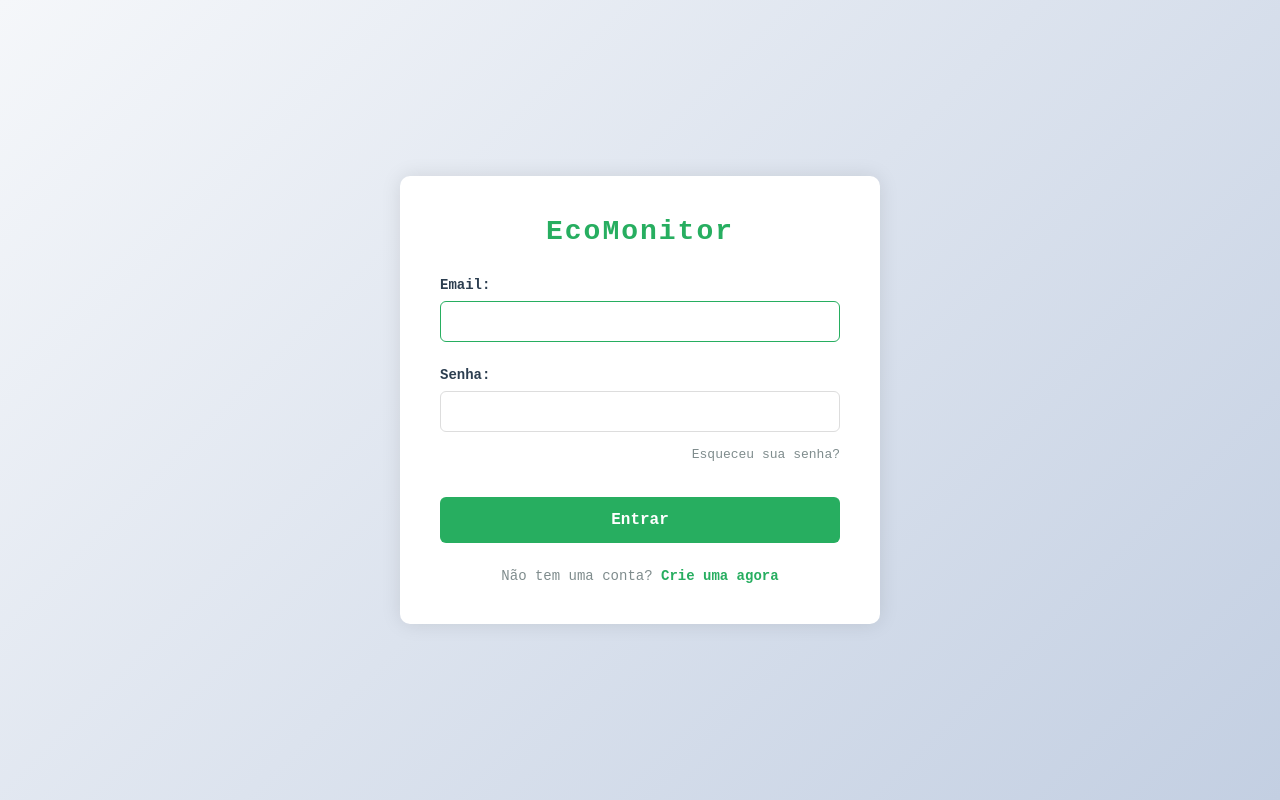
After one commit to Lusgago/Eco_Monitor, a PHP site: page /login.php in a window 1280 px wide. The commit adds this page. Run offline with PHP 8.4, Linux system fonts and the light colour scheme.

Commit message:
Atualizando repositório

```diff
--- /dev/null
+++ b/conection.php
@@ -0,0 +1,15 @@
+<?php
+//credenciais do PHPMyAdmin para conexão com o banco de dados via PHP
+$servername = "localhost";
+$username = "root";
+$password = "";
+$dbname = "usuários";
+
+//conexão com banco de dados
+$conexao = new mysqli($servername, $username, $password, $dbname);
+
+//verifica se a conexão foi bem sucedida
+if ($conexao -> connect_error){
+    die("Erro na conexão:" . $conexao -> connect_error);
+}
+?>
--- /dev/null
+++ b/login.php
@@ -0,0 +1,233 @@
+<?php
+// login.php
+session_start();
+
+// Se o usuário já estiver logado, redireciona para index.php
+if (isset($_SESSION['loggedin'])) {
+    header("Location: index.php");
+    exit();
+}
+
+include("conection.php");
+
+// Verifica se o formulário foi submetido
+if ($_SERVER["REQUEST_METHOD"] == "POST") {
+    $email = $conexao->real_escape_string($_POST['email']);
+    $senha = $_POST['senha']; // Não precisa escapar aqui, pois será usado apenas no password_verify
+
+    // Consulta SQL para buscar o hash da senha
+    $sql = "SELECT id, nome, email, senha FROM users WHERE email = ?";
+    $stmt = $conexao->prepare($sql);
+    $stmt->bind_param("s", $email);
+    $stmt->execute();
+    $result = $stmt->get_result();
+
+    if ($result->num_rows > 0) {
+        // Usuário encontrado
+        $user = $result->fetch_assoc();
+        $senha_hash = $user['senha']; // Hash da senha armazenada no banco
+
+        // Verifica se a senha inserida corresponde ao hash
+        if (password_verify($senha, $senha_hash)) {
+            // Login bem-sucedido
+            $_SESSION['loggedin'] = true;
+            $_SESSION['user_id'] = $user['id'];
+            $_SESSION['user_name'] = $user['nome'];
+            $_SESSION['email'] = $user['email'];
+
+            header("Location: index.php");
+            exit();
+        } else {
+            $erro = "Senha incorreta!";
+        }
+    } else {
+        $erro = "Usuário não encontrado!";
+    }
+}
+?>
+
+<!DOCTYPE html>
+<html lang="pt-BR">
+<head>
+    <meta charset="UTF-8">
+    <meta name="viewport" content="width=device-width, initial-scale=1.0">
+    <title>EcoMonitor - Login</title>
+    <style>
+        body {
+            font-family: 'Courier New', monospace;
+            background-color: #f0f0f0;
+            margin: 0;
+            padding: 0;
+            display: flex;
+            justify-content: center;
+            align-items: center;
+            height: 100vh;
+            background-image: linear-gradient(135deg, #f5f7fa 0%, #c3cfe2 100%);
+        }
+
+        .login-container {
+            background: white;
+            padding: 40px;
+            border-radius: 10px;
+            box-shadow: 0 0 20px rgba(0, 0, 0, 0.1);
+            width: 100%;
+            max-width: 400px;
+            text-align: center;
+            animation: fadeIn 0.5s ease-in-out;
+        }
+
+        @keyframes fadeIn {
+            from { opacity: 0; transform: translateY(-20px); }
+            to { opacity: 1; transform: translateY(0); }
+        }
+
+        .logo {
+            color: #27ae60;
+            font-size: 28px;
+            font-weight: bold;
+            margin-bottom: 30px;
+            letter-spacing: 2px;
+        }
+
+        .input-group {
+            margin-bottom: 25px;
+            text-align: left;
+        }
+
+        .input-group label {
+            display: block;
+            margin-bottom: 8px;
+            font-weight: bold;
+            color: #2c3e50;
+            font-size: 14px;
+        }
+
+        .input-group input {
+            width: 100%;
+            padding: 12px 15px;
+            border: 1px solid #ddd;
+            border-radius: 6px;
+            font-family: 'Courier New', monospace;
+            box-sizing: border-box;
+            transition: border 0.3s;
+        }
+
+        .input-group input:focus {
+            border-color: #27ae60;
+            outline: none;
+        }
+
+        button {
+            background: #27ae60;
+            color: white;
+            border: none;
+            padding: 14px 20px;
+            border-radius: 6px;
+            cursor: pointer;
+            font-family: 'Courier New', monospace;
+            font-weight: bold;
+            width: 100%;
+            font-size: 16px;
+            transition: background 0.3s, transform 0.2s;
+            margin-top: 10px;
+        }
+
+        button:hover {
+            background: #2ecc71;
+            transform: translateY(-2px);
+        }
+
+        button:active {
+            transform: translateY(0);
+        }
+
+        .error {
+            color: #e74c3c;
+            margin-bottom: 20px;
+            font-size: 14px;
+            padding: 10px;
+            background: #ffecec;
+            border-radius: 4px;
+            display: <?php echo isset($erro) ? 'block' : 'none'; ?>;
+        }
+
+        .register-link {
+            margin-top: 25px;
+            font-size: 14px;
+            color: #7f8c8d;
+        }
+
+        .register-link a {
+            color: #27ae60;
+            text-decoration: none;
+            font-weight: bold;
+        }
+
+        .register-link a:hover {
+            text-decoration: underline;
+        }
+
+        .forgot-link {
+            display: block;
+            margin-top: 15px;
+            text-align: right;
+            font-size: 13px;
+        }
+
+        .forgot-link a {
+            color: #7f8c8d;
+            text-decoration: none;
+        }
+
+        .forgot-link a:hover {
+            text-decoration: underline;
+        }
+    </style>
+</head>
+<body>
+    <div class="login-container">
+        <div class="logo">EcoMonitor</div>
+
+        <?php if (isset($erro)): ?>
+            <div class="error"><?php echo $erro; ?></div>
+        <?php endif; ?>
+
+        <form method="POST" action="login.php">
+            <div class="input-group">
+                <label for="email">Email:</label>
+                <input type="email" id="email" name="email" required autofocus>
+            </div>
+
+            <div class="input-group">
+                <label for="senha">Senha:</label>
+                <input type="password" id="senha" name="senha" required>
+                <div class="forgot-link">
+                    <a href="forgot-password.php">Esqueceu sua senha?</a>
+                </div>
+            </div>
+
+            <button type="submit">Entrar</button>
+        </form>
+
+        <div class="register-link">
+            Não tem uma conta? <a href="register.php">Crie uma agora</a>
+        </div>
+    </div>
+
+    <script>
+        // Efeito de foco no primeiro campo ao carregar
+        document.getElementById('email').focus();
+
+        // Validação básica do formulário antes de enviar
+        document.querySelector('form').addEventListener('submit', function(e) {
+            const email = document.getElementById('email').value;
+            const senha = document.getElementById('senha').value;
+
+            if (!email || !senha) {
+                e.preventDefault();
+                alert('Por favor, preencha todos os campos!');
+            }
+        });
+    </script>
+</body>
+</html>
```
Also changed, not shown: index.php (+70 -2 lines), logout.php (added, +14 -0 lines), register.php (added, +164 -0 lines), 1 other file.
